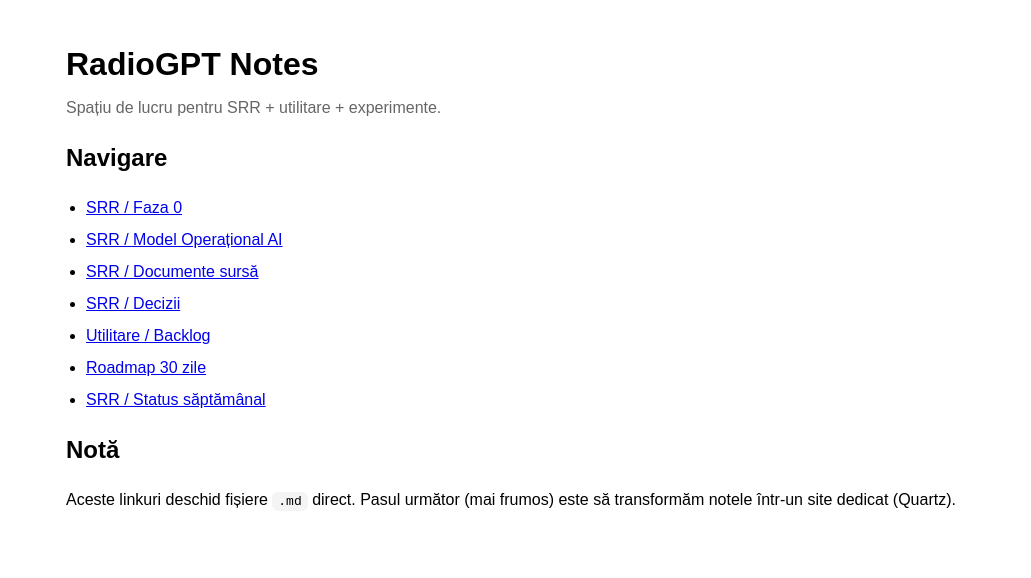
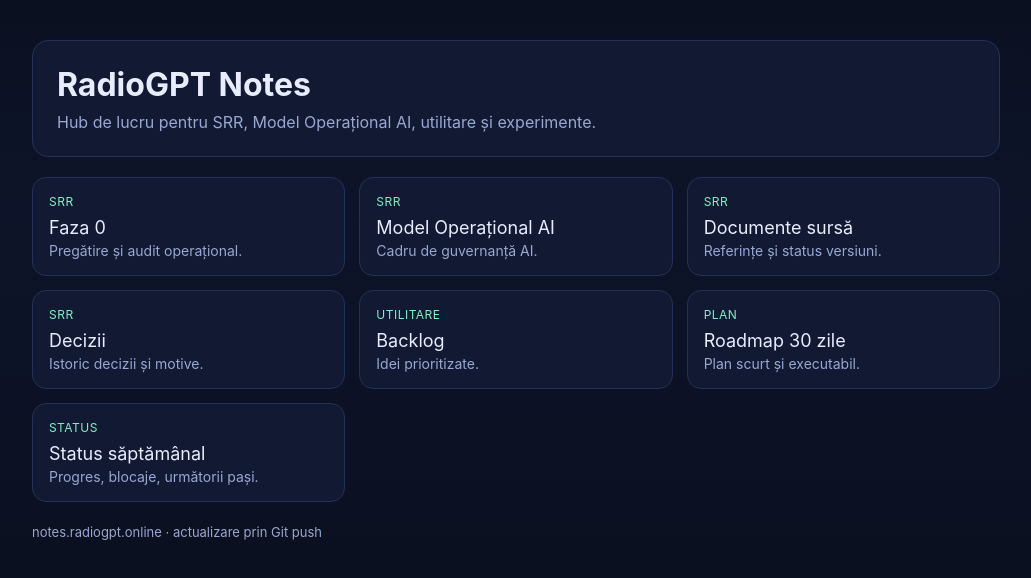
Before and after one commit to valentinmarin2018/radiogpt-lab, a plain HTML site: page index.html in a window 1280 px wide. Shown: the whole page, without its empty margins (124-1155 px from the left). Drawn offline with Linux system fonts and the light colour scheme.

Commit message:
Update index.html

```diff
--- a/index.html
+++ b/index.html
@@ -5,33 +5,63 @@
 <meta name="viewport" content="width=device-width,initial-scale=1" />
 <title>RadioGPT Notes</title>
 <style>
-body { font-family: Arial, sans-serif; max-width: 900px; margin: 40px auto; padding: 0 16px; line-height: 1.5; }
-h1 { margin-bottom: 8px; }
-.muted { color: #666; margin-top: 0; }
-ul { padding-left: 20px; }
-li { margin: 8px 0; }
-code { background: #f4f4f4; padding: 2px 6px; border-radius: 6px; }
+:root{
+--bg:#0b1020; --panel:#121a33; --text:#e8ecff; --muted:#9aa7d1; --acc:#6ea8fe; --acc2:#7ef0c5;
+}
+*{box-sizing:border-box}
+body{
+margin:0; font-family:Inter,Segoe UI,Arial,sans-serif;
+background:linear-gradient(180deg,#0b1020,#0d1429 35%,#0b1020);
+color:var(--text);
+}
+.wrap{max-width:1000px;margin:40px auto;padding:0 16px}
+.hero{background:var(--panel);border:1px solid #233057;border-radius:16px;padding:24px}
+h1{margin:0 0 8px;font-size:32px}
+.muted{color:var(--muted);margin:0}
+.grid{display:grid;grid-template-columns:repeat(auto-fit,minmax(240px,1fr));gap:14px;margin-top:20px}
+.card{
+display:block;background:var(--panel);border:1px solid #233057;border-radius:14px;padding:16px;
+color:var(--text);text-decoration:none;transition:.18s transform,.18s border-color;
+}
+.card:hover{transform:translateY(-2px);border-color:var(--acc)}
+.tag{font-size:12px;color:var(--acc2);letter-spacing:.04em;text-transform:uppercase}
+.title{font-size:18px;margin:8px 0 4px}
+.desc{font-size:14px;color:var(--muted)}
+footer{margin:22px 0 8px;color:var(--muted);font-size:13px}
 </style>
 </head>
 <body>
+<div class="wrap">
+<section class="hero">
 <h1>RadioGPT Notes</h1>
-<p class="muted">Spațiu de lucru pentru SRR + utilitare + experimente.</p>
+<p class="muted">Hub de lucru pentru SRR, Model Operațional AI, utilitare și experimente.</p>
+</section>
 
-<h2>Navigare</h2>
-<ul>
-<li><a href="./SRR/Faza-0.md">SRR / Faza 0</a></li>
-<li><a href="./SRR/Model-Operational-AI.md">SRR / Model Operațional AI</a></li>
-<li><a href="./SRR/Documente-sursa.md">SRR / Documente sursă</a></li>
-<li><a href="./SRR/Decizii.md">SRR / Decizii</a></li>
-<li><a href="./Utilitare/Backlog.md">Utilitare / Backlog</a></li>
-<li><a href="./Roadmap-30-zile.md">Roadmap 30 zile</a></li>
-<li><a href="./SRR/Status-saptamanal.md">SRR / Status săptămânal</a></li>
-</ul>
+<section class="grid">
+<a class="card" href="./SRR/Faza-0.md">
+<div class="tag">SRR</div><div class="title">Faza 0</div><div class="desc">Pregătire și audit operațional.</div>
+</a>
+<a class="card" href="./SRR/Model-Operational-AI.md">
+<div class="tag">SRR</div><div class="title">Model Operațional AI</div><div class="desc">Cadru de guvernanță AI.</div>
+</a>
+<a class="card" href="./SRR/Documente-sursa.md">
+<div class="tag">SRR</div><div class="title">Documente sursă</div><div class="desc">Referințe și status versiuni.</div>
+</a>
+<a class="card" href="./SRR/Decizii.md">
+<div class="tag">SRR</div><div class="title">Decizii</div><div class="desc">Istoric decizii și motive.</div>
+</a>
+<a class="card" href="./Utilitare/Backlog.md">
+<div class="tag">UTILITARE</div><div class="title">Backlog</div><div class="desc">Idei prioritizate.</div>
+</a>
+<a class="card" href="./Roadmap-30-zile.md">
+<div class="tag">PLAN</div><div class="title">Roadmap 30 zile</div><div class="desc">Plan scurt și executabil.</div>
+</a>
+<a class="card" href="./SRR/Status-saptamanal.md">
+<div class="tag">STATUS</div><div class="title">Status săptămânal</div><div class="desc">Progres, blocaje, următorii pași.</div>
+</a>
+</section>
 
-<h2>Notă</h2>
-<p>
-Aceste linkuri deschid fișiere <code>.md</code> direct.
-Pasul următor (mai frumos) este să transformăm notele într-un site dedicat (Quartz).
-</p>
+<footer>notes.radiogpt.online · actualizare prin Git push</footer>
+</div>
 </body>
 </html>
```
